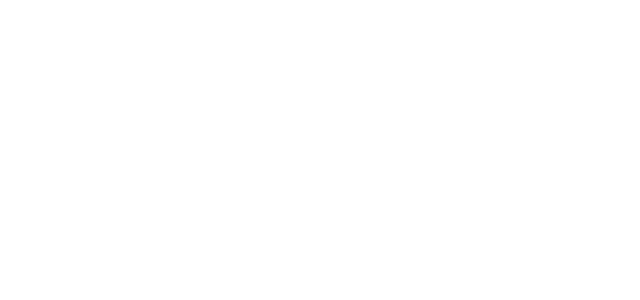
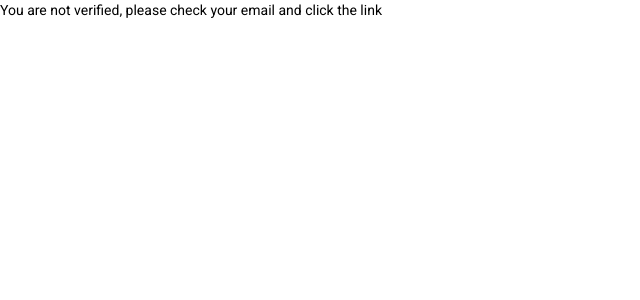
Before and after one commit to och-karr/auth_flow, an Angular app: page /verify in a window 1280 px wide. Before the commit this address led to /. Shown: the top 300 px of the page, without its empty margins (0-640 px from the left). Built offline with nearby package versions, Linux system fonts and the light colour scheme.

Commit message:
feat: add verify component

```diff
--- a/src/app/app-routing.module.ts
+++ b/src/app/app-routing.module.ts
@@ -3,13 +3,15 @@
 import { RegisterComponent } from './components/register/register.component';
 import { LoginComponent } from './components/login/login.component';
 import { LoggedInComponent } from './components/logged-in/logged-in.component';
+import { VerifyComponent } from './components/verify/verify.component';
 import { RegisterComponentModule } from './components/register/register.component-module';
 import { UserServiceModule } from './services/user.service-module';
 import { LoginComponentModule } from './components/login/login.component-module';
 import { LoggedInComponentModule } from './components/logged-in/logged-in.component-module';
+import { VerifyComponentModule } from './components/verify/verify.component-module';
 
 @NgModule({
-  imports: [RouterModule.forRoot([{ path: 'register', component: RegisterComponent }, { path: 'login', component: LoginComponent }, { path: 'logged-in', component: LoggedInComponent }]), RegisterComponentModule, UserServiceModule, LoginComponentModule, LoggedInComponentModule],
+  imports: [RouterModule.forRoot([{ path: 'register', component: RegisterComponent }, { path: 'login', component: LoginComponent }, { path: 'logged-in', component: LoggedInComponent }, { path: 'verify', component: VerifyComponent }]), RegisterComponentModule, UserServiceModule, LoginComponentModule, LoggedInComponentModule, VerifyComponentModule],
   exports: [RouterModule]
 })
 export class AppRoutingModule { }
--- /dev/null
+++ b/src/app/components/verify/verify.component.html
@@ -0,0 +1 @@
+<p>You are not verified, please check your email and click the link</p>
--- /dev/null
+++ b/src/app/components/verify/verify.component.ts
@@ -0,0 +1,11 @@
+import { ChangeDetectionStrategy, Component, ViewEncapsulation } from '@angular/core';
+
+@Component({
+  selector: 'app-verify',
+  styleUrls: ['./verify.component.scss'],
+  templateUrl: './verify.component.html',
+  encapsulation: ViewEncapsulation.Emulated,
+  changeDetection: ChangeDetectionStrategy.OnPush
+})
+export class VerifyComponent {
+}
```
Also changed, not shown: src/app/components/verify/verify.component-module.ts (added, +11 -0 lines), src/app/components/verify/verify.component.scss (added).
